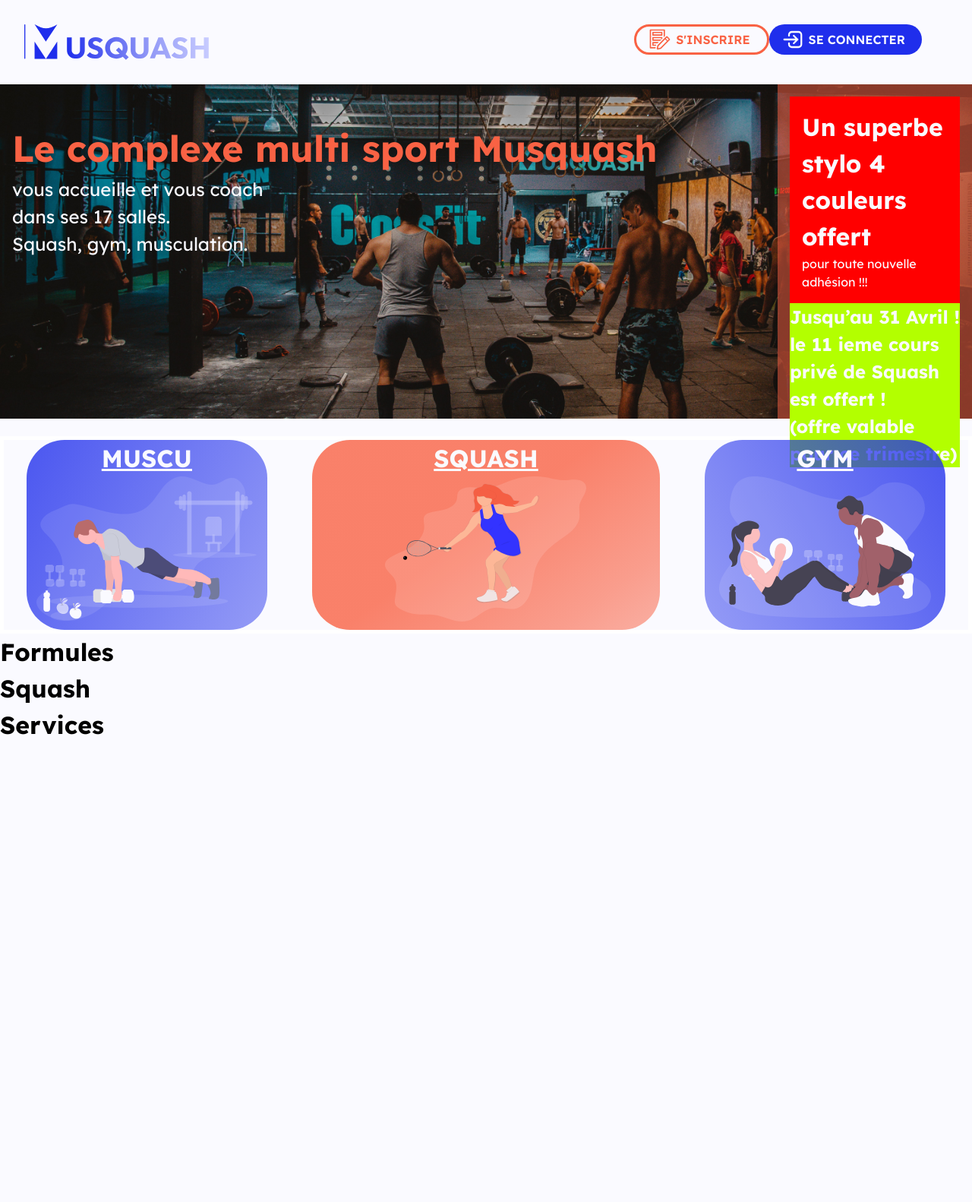
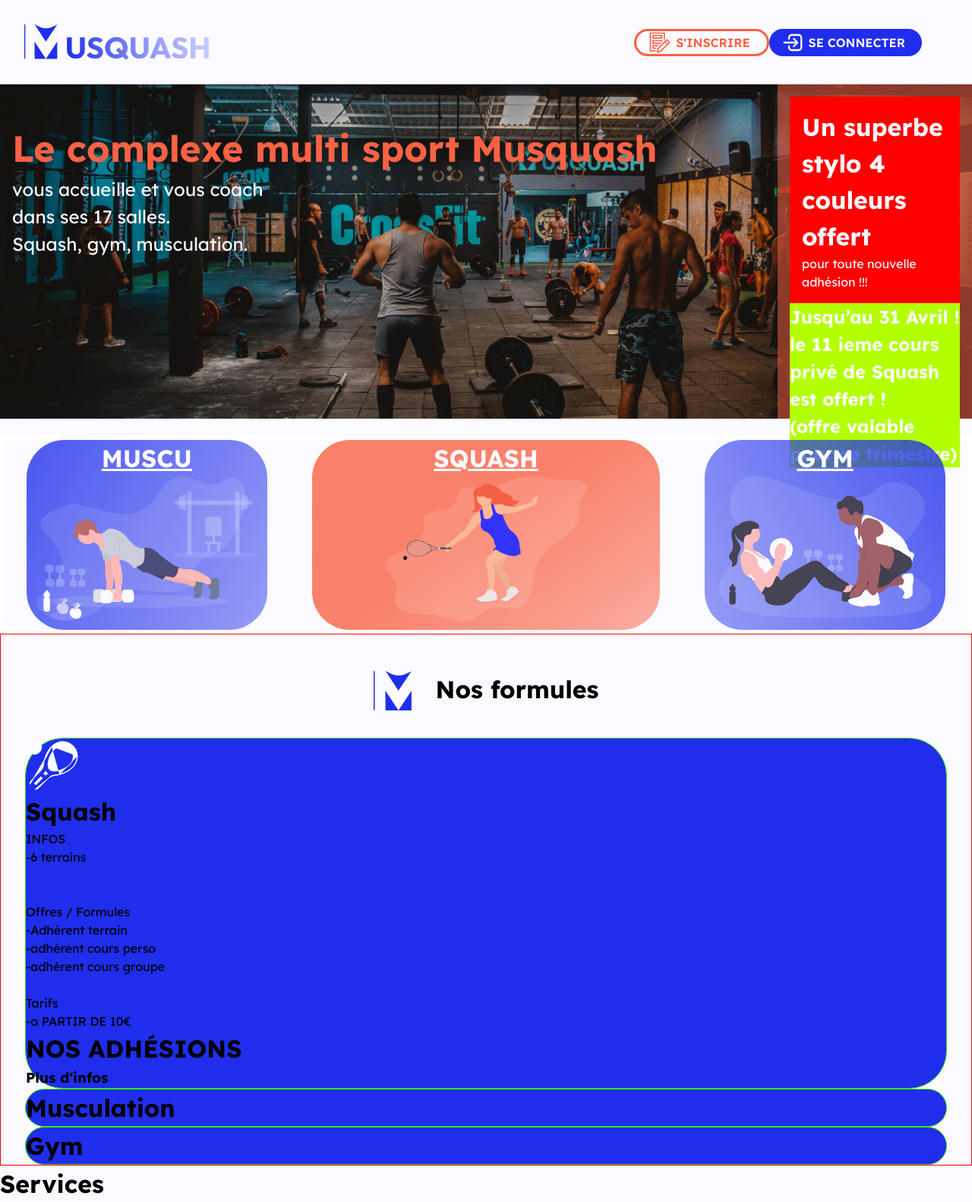
Before and after one commit to sawiw/Musquash, a PHP site: page / in a window 1280 px wide. Shown: the whole page at 76% size. Before the commit the page ends 967 px from the top, so only its background shows below. Run offline with PHP 8.4, Linux system fonts and the light colour scheme; style sheets or scripts are compiled from the project's sources.

Commit message:
2eme push

```diff
--- a/css/style.css
+++ b/css/style.css
@@ -7,8 +7,9 @@
   margin: 2em;
   display: flex;
   justify-content: space-between;
+  align-items: center;
 }
-nav a {
+nav .logoMusquashNavbar {
   width: 20%;
   min-width: 130px;
 }
@@ -16,13 +17,18 @@
   width: 30%;
   margin-right: 3em;
   display: flex;
-  justify-content: space-between;
+  justify-content: space-evenly;
+}
+nav .NavBtnContainer form {
+  height: -webkit-fit-content;
+  height: -moz-fit-content;
+  height: fit-content;
 }
 nav .NavBtnContainer label {
   display: flex;
   border-radius: 2em;
   background-color: transparent;
-  height: 40px;
+  max-height: 40px;
   cursor: pointer;
 }
 nav .NavBtnContainer label input {
@@ -138,4 +144,27 @@
 }
 .Navigation .bandeau-promo {
   border: solid 5px #ffff00;
+}
+
+.containerFormules {
+  display: flex;
+  flex-direction: column;
+  align-items: center;
+  border: solid 1px red;
+}
+.containerFormules .Formule {
+  border: solid 1px #36e900;
+  background-color: #1F2EEC;
+  border-radius: 50px;
+  width: 95%;
+}
+
+.titreFormule {
+  margin: 3em;
+  display: flex;
+  height: 5vh;
+}
+.titreFormule .img-titre {
+  width: 50px;
+  margin-right: 2em;
 }/*# sourceMappingURL=style.css.map */
--- a/css/style.scss
+++ b/css/style.scss
@@ -16,7 +16,9 @@
   margin: 2em;
   display: flex;
   justify-content: space-between;
-  a {
+  align-items: center;
+  .logoMusquashNavbar {
+
     width: 20%;
     min-width: 130px;
   }
@@ -24,12 +26,13 @@
     width: 30%;
     margin-right: 3em;
     display: flex;
-    justify-content: space-between;
+    justify-content: space-evenly;
+    form {height:fit-content;}
     label {
       display: flex;
       border-radius: 2em;
       background-color:transparent;
-      height:40px;
+      max-height:40px;
       cursor: pointer;
 
       input {
@@ -141,3 +144,27 @@
     border: solid 5px #ffff00;
   }
 }
+
+.containerFormules {
+  display: flex;
+  flex-direction: column;
+  // justify-content:center;
+  align-items: center;
+  border:solid 1px rgb(255, 0, 0);
+  .Formule {
+   border:solid 1px rgb(54, 233, 0);
+   background-color: $bleu;
+   border-radius: 50px;
+   width:95% ;
+ }
+}
+.titreFormule{
+  margin: 3em;
+  display: flex;
+  height:5vh;
+  .img-titre{
+    width: 50px;
+    margin-right: 2em;
+  }
+
+}
--- a/index.html
+++ b/index.html
@@ -15,8 +15,8 @@
   <!-- Navbar -->
   <nav>
     <!-- Logo Musquash -->
-    <a href="index.html">
-      <img class="logoMusquashNavbar" src="./ressources/images/logo_musquash.svg" alt="Logo_Musquash">
+    <a href="index.html" class="logoMusquashNavbar">
+      <img src="./ressources/images/logo_musquash.svg" alt="Logo_Musquash">
     </a>
       <!-- Container bouton ISCRIPTION / CONNEXION  -->
       <form name="btnInscription/Connexion" action=""class="NavBtnContainer" action="/test-button" method="POST">
@@ -74,7 +74,7 @@
       <img src="./ressources/illustrations/muscu.svg" class="illuHero">
     </a>
 
-    <a href="./squash.html" class="nav Orange" id="heroSquash">
+    <a href="#Squash" class="nav Orange" id="heroSquash">
       <h1>SQUASH</h1>
       <img src="./ressources/illustrations/squash.svg" class="illuHero">
     </a>
@@ -88,25 +88,65 @@
 
 
 <!--contenaire formule-->
-<div class="descriptif-formule" id="iddescriptif-formule">
-  <h1>Formules</h1>
+<div class="containerFormules">
+  <div class="titreFormule">
+    <div class="img-titre">
+  <img src="./ressources/icons/M-Logo.svg" id="logoFormule">
+</div>
+  <h1>Nos formules</h1>
+</div>
+  <!--contenaire squash -->
+  <div class="Formule Squash" id="idsquash">
+    <div class="Infos">
+      <div class="Titre">
+        <img src="./ressources/icons/icon-squash.svg" alt="">
+        <h1>Squash</h1>
+      </div>
+      <div class="Text">
+        INFOS <br>
+        -6 terrains<br>
+        <br><br>
+        Offres / Formules<br>
+        -Adhérent terrain<br>
+        -adhérent cours perso<br>
+        -adhérent cours groupe
+        <br><br>
+        Tarifs<br>
+        -a PARTIR DE 10€
+      </div>
+      <balise id="Squash"></balise>
+    </div>
+
+    <div class="Images">
+
+    </div>
+
+    <div class="containerBouton">
+      <div class="NosAdhesions"><h1>NOS ADHÉSIONS</h1></div>
+      <div class="PlusDinfos"><h3>Plus d'infos</h3></div>
+    </div>
+  </div>
+  <div class="Formule Muscu" id="idsquash">
+    <balise id="Muscu"></balise>
+    <h1>Musculation</h1>
+  </div>
+  <div class="Formule Gym" id="idsquash">
+    <h1>Gym</h1>
+    <balise id="Gym"></balise>
+  </div>
 </div>
 
 
 
 
-<!--contenaire squash -->
-<div class="squash" id="idsquash">
-  <h1>Squash</h1>
-
-</div>
 
 
 
 
-<!--contenaire service vente/loc -->
-<div class="service" id="idservice">
-  <h1>Services</h1>
+
+  <!--contenaire service vente/loc -->
+  <div class="service" id="idservice">
+    <h1>Services</h1>
 
 </div>
 
```
Also changed, not shown: ressources/icons/M-Logo.svg (added), ressources/icons/icon-squash.svg, 1 other file.
